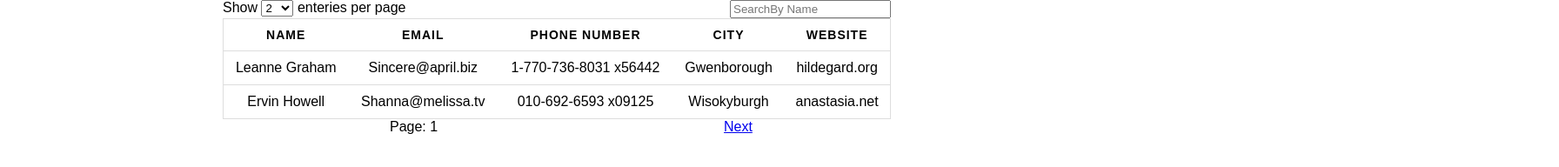
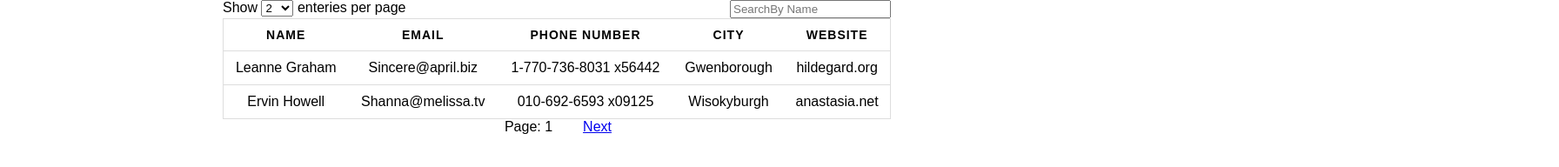
Before and after one commit to patela08/practiceCode, a website: page index.html in a window 1280 px wide. Shown: the whole page at 87% size, 1792 px wide, since content can reach past the window. Drawn offline with Linux system fonts and the light colour scheme.

```diff
--- a/css/brightEdge-style.css
+++ b/css/brightEdge-style.css
@@ -18,13 +18,16 @@
 }
 #pageNavPosition{
     width: 100%;
+    position: absolute;
+    left: 40%;
 }
 .wdth{
-    width: 25%;
+    /*width: 25%;*/
 }
 
 #middle{
-    width: 50%;
+    margin: 0 35px;
+    text-align: center;
 }
 table {
     border: 1px solid #ccc;
--- a/index.html
+++ b/index.html
@@ -48,9 +48,9 @@
         </div>
 
         <div id="pageNavPosition" >
-            <div class="wdth enteries"> <a href="#btn_prev" onclick="globCon.config.prevPage()" id="btn_prev" >Prev</a></div>
+            <div class="enteries"> <a href="#btn_prev" onclick="globCon.config.prevPage()" id="btn_prev" >Prev</a></div>
                 <div id="middle" class="enteries">Page: <span id="page"></span></div>
-            <div class="wdth enteries"><a href="#" onclick="globCon.config.nextPage()" id="btn_next" >Next</a> </div>
+            <div class="enteries"><a href="#" onclick="globCon.config.nextPage()" id="btn_next" >Next</a> </div>
         </div>
     </div>
     <script src="js/brightEdge-script.js"></script>
```
